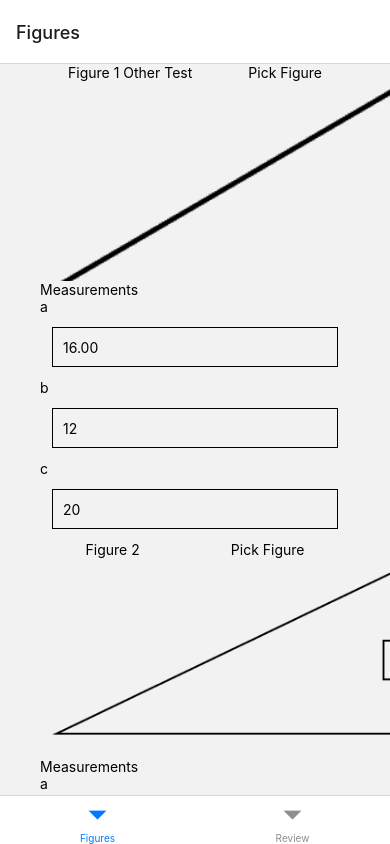
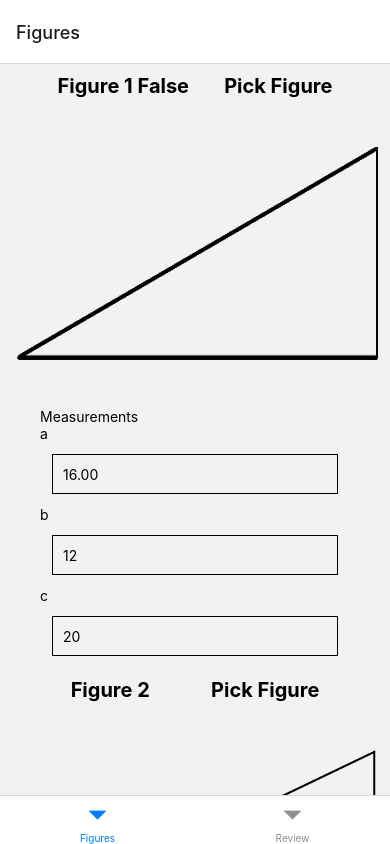
Before and after one commit to mxlopez25/FiguresExam, a React Native app: screen / in a window 390 px wide. Built offline with nearby package versions, Linux system fonts and the light colour scheme.

Commit message:
Fixes and FigureScreen, global context added

```diff
--- a/navigation/screens/FigureScreen.tsx
+++ b/navigation/screens/FigureScreen.tsx
@@ -10,11 +10,13 @@ import {
   Button,
   Pressable,
 } from "react-native";
+import { FiguresContext } from "../MainContainer";
+
 
 const win = Dimensions.get("window");
 
 export default function FigureScreen() {
-  const [testData, setTestData] = React.useState("Other Test");
+  const figures = React.useContext(FiguresContext);
 
   const [figure1a, setFigure1A] = React.useState("0"); // Figure 1 value to Calculate
   const [figure1b, setFigure1B] = React.useState("12");
@@ -85,11 +87,11 @@ export default function FigureScreen() {
   }
 
   function pythagorean(sideA, sideB) {
-    return Math.sqrt(Math.pow(sideA, 2) + Math.pow(sideB, 2));
+    return Math.sqrt(Math.abs(Math.pow(sideA, 2) + Math.pow(sideB, 2)));
   }
 
   function pythagoreanAlt(sideA, sideB) {
-    return Math.sqrt(Math.pow(sideA, 2) - Math.pow(sideB, 2));
+    return Math.sqrt(Math.abs(Math.pow(sideA, 2) - Math.pow(sideB, 2)));
   }
 
   return (
@@ -97,20 +99,18 @@ export default function FigureScreen() {
       {/* Figure 1 */}
       <View>
         <View style={styles.figuresTopOptions}>
-          <Text>Figure 1 {testData}</Text>
+          <Text style={styles.boldStyle}>Figure 1 {figures.figure1 ? "True" : "False"}</Text>
           <Pressable
             style={{ borderColor: "#000000", borderRadius: 4 }}
             onPress={() => {
-              setTestData("Looks Like this");
-              global.testName = "Looks Like this";
+              console.log("Pressed");
             }}
           >
-            <Text>Pick Figure</Text>
+            <Text style={styles.boldStyle}>Pick Figure</Text>
           </Pressable>
         </View>
         <View style={styles.imageContainer}>
           <Image
-            style={styles.figuresImages}
             source={require("../../assets/figures/Figure1.png")}
           />
         </View>
@@ -137,14 +137,13 @@ export default function FigureScreen() {
       {/* Figure 2 */}
       <View style={{ flex: 1 }}>
         <View style={styles.figuresTopOptions}>
-          <Text>Figure 2</Text>
+          <Text style={styles.boldStyle}>Figure 2</Text>
           <Pressable style={{ borderColor: "#FFFFFF", borderRadius: 4 }}>
-            <Text>Pick Figure</Text>
+            <Text style={styles.boldStyle}>Pick Figure</Text>
           </Pressable>
         </View>
         <View style={styles.imageContainer}>
           <Image
-            style={styles.figuresImages}
             source={require("../../assets/figures/Figure2.png")}
           />
         </View>
@@ -227,16 +226,17 @@ export default function FigureScreen() {
 }
 
 const styles = StyleSheet.create({
-  figuresTopOptions: { flexDirection: "row", justifyContent: "space-around" },
+  figuresTopOptions: { paddingTop: 10, flexDirection: "row", justifyContent: "space-around" },
   imageContainer: {
-    width: win.width,
-    height: 200,
+    paddingTop: 30,
+    paddingBottom: 30,
     alignItems: "center",
     justifyContent: "center",
   },
+  boldStyle: {fontWeight: "bold", fontSize: 20},
   figuresImages: {
     height: 200,
-    width: 500,
+    width: win.width / 2,
   },
   figuresContainer: {
     paddingStart: 40,
```
